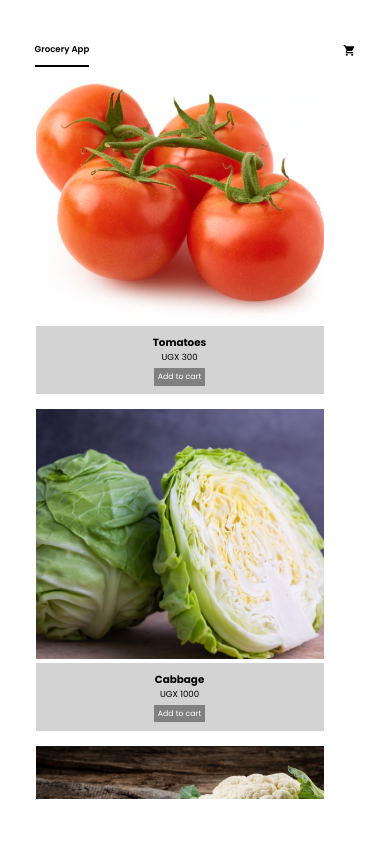
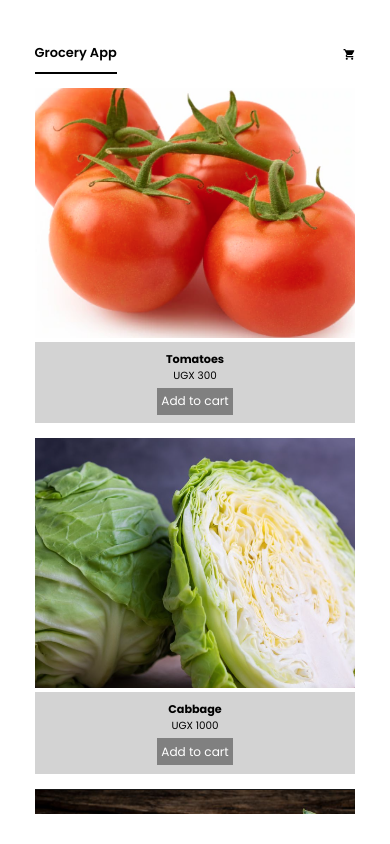
Before and after one commit to edgarmuyomba/simple-grocery-app, a React (Vite) app: page / in a window 390 px wide. Built offline with nearby package versions, Linux system fonts and the light colour scheme.

Commit message:
mobile responsivity

```diff
--- a/src/App.css
+++ b/src/App.css
@@ -185,7 +185,7 @@ div.checkout {
   transition: scale 0.3s ease-in-out;
 }
 
-div.checkout > p {
+div.checkout>p {
   color: white;
   font-size: 0.8rem;
 }
@@ -243,7 +243,7 @@ div.success {
     padding: 1.5rem;
   }
 
-  div.total > p.header {
+  div.total>p.header {
     font-size: 1.4rem;
   }
 
@@ -255,8 +255,7 @@ div.success {
     padding: 0.4rem 0.6rem;
   }
 
-  div.checkout > p {
-    color: white;
+  div.checkout>p {
     font-size: 1.2rem;
   }
 
@@ -268,3 +267,101 @@ div.success {
     font-size: 1rem;
   }
 }
+
+@media (max-width: 767px) {
+
+  div.title>p {
+    font-size: 1.5rem;
+  }
+
+  div.cart {
+    display: flex;
+    flex-direction: column;
+    align-items: end;
+    cursor: pointer;
+  }
+
+  div.fill {
+    height: 7px;
+    width: 7px;
+    background-color: green;
+    border-radius: 50px;
+  }
+
+  div.listings {
+    justify-content: center;
+    grid-template-columns: 350px;
+  }
+
+  p.title {
+    font-size: 1.3rem;
+  }
+
+  p.cost {
+    font-size: 1.2rem;
+    color: black;
+  }
+
+  button {
+    padding: 0.5rem;
+    font-size: 1rem;
+  }
+
+  div.contents {
+    flex-direction: column-reverse;
+    margin-top: 1rem;
+  }
+
+  div.cartView {
+    width: 100%;
+    min-height: 100%;
+  }
+
+  div.total {
+    padding: 2rem;
+    justify-content: center;
+    gap: 0.5rem;
+  }
+
+  div.total>p.header {
+    font-size: 1.5rem;
+  }
+
+  div.total>p.value {
+    font-size: 1.3rem;
+  }
+
+  div.count {
+    font-size: 1.4rem;
+  }
+
+  div.top {
+    padding: 0.8rem;
+    font-size: 1.4rem;
+  }
+
+  div.bottom {
+    padding: 1rem;
+    font-size: 1.4rem;
+  }
+
+  button {
+    padding: 0.5rem;
+    font-size: 1.4rem;
+  }
+
+  div.checkout {
+    padding: 0.7rem;
+  }
+
+  div.checkout>p {
+    font-size: 1.7rem;
+  }
+
+  div.success {
+    left: calc(50% - 150px);
+    width: 300px;
+    height: 100px;
+    top: -100px;
+  }
+}
```
